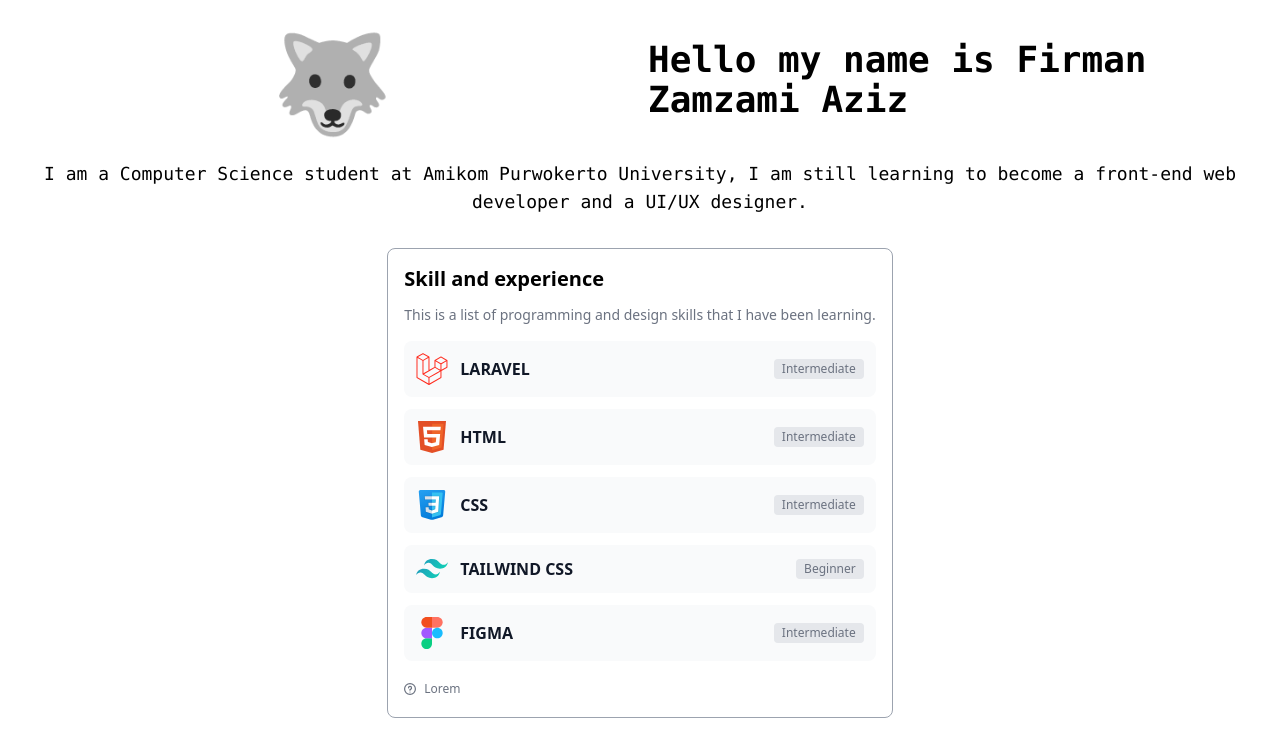
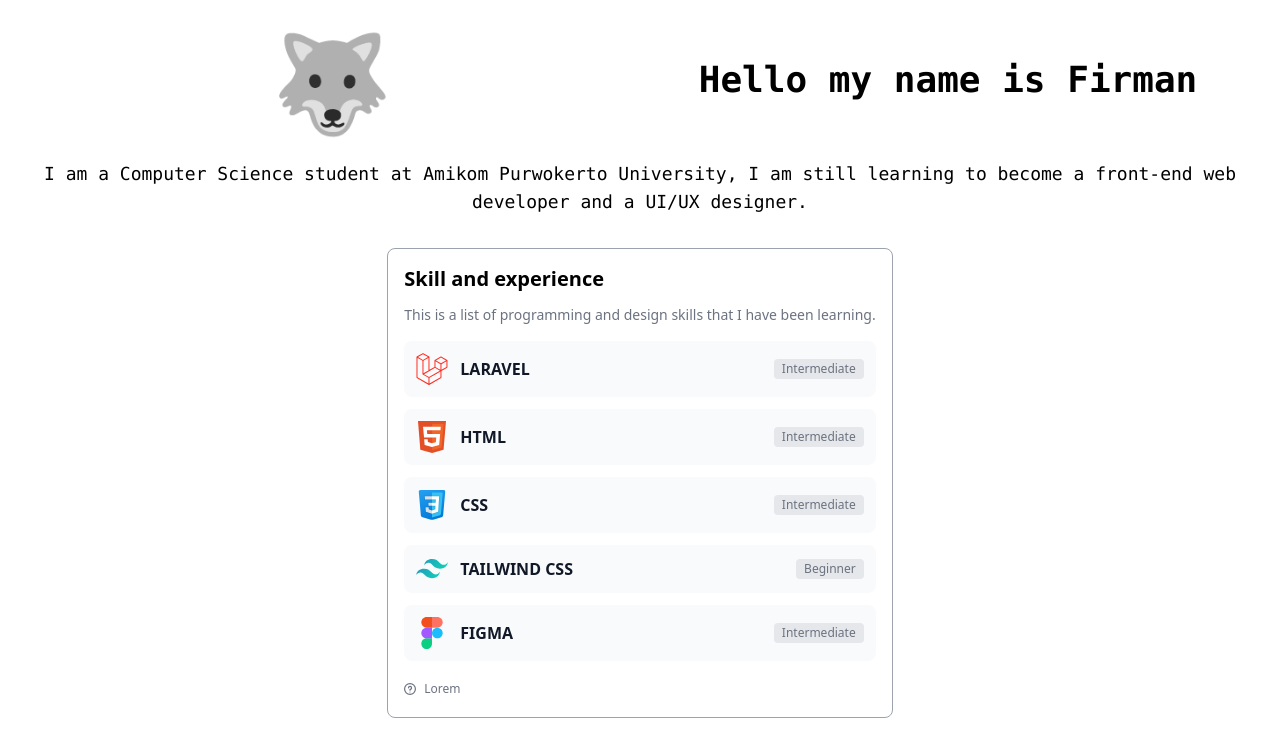
Before and after one commit to GwFirman/portofolio, a plain HTML site: page index.html in a window 1280 px wide. Drawn offline with nearby package versions, Linux system fonts and the light colour scheme.

Commit message:
Update name in index.html

```diff
--- a/index.html
+++ b/index.html
@@ -13,7 +13,7 @@
       </div>
       <div class="flex justify-center sm:text-start text-center items-center">
         <h1 class="text-4xl font-bold font-mono">
-          Hello my name is Firman Zamzami Aziz
+          Hello my name is Firman
         </h1>
       </div>
     </div>
```
